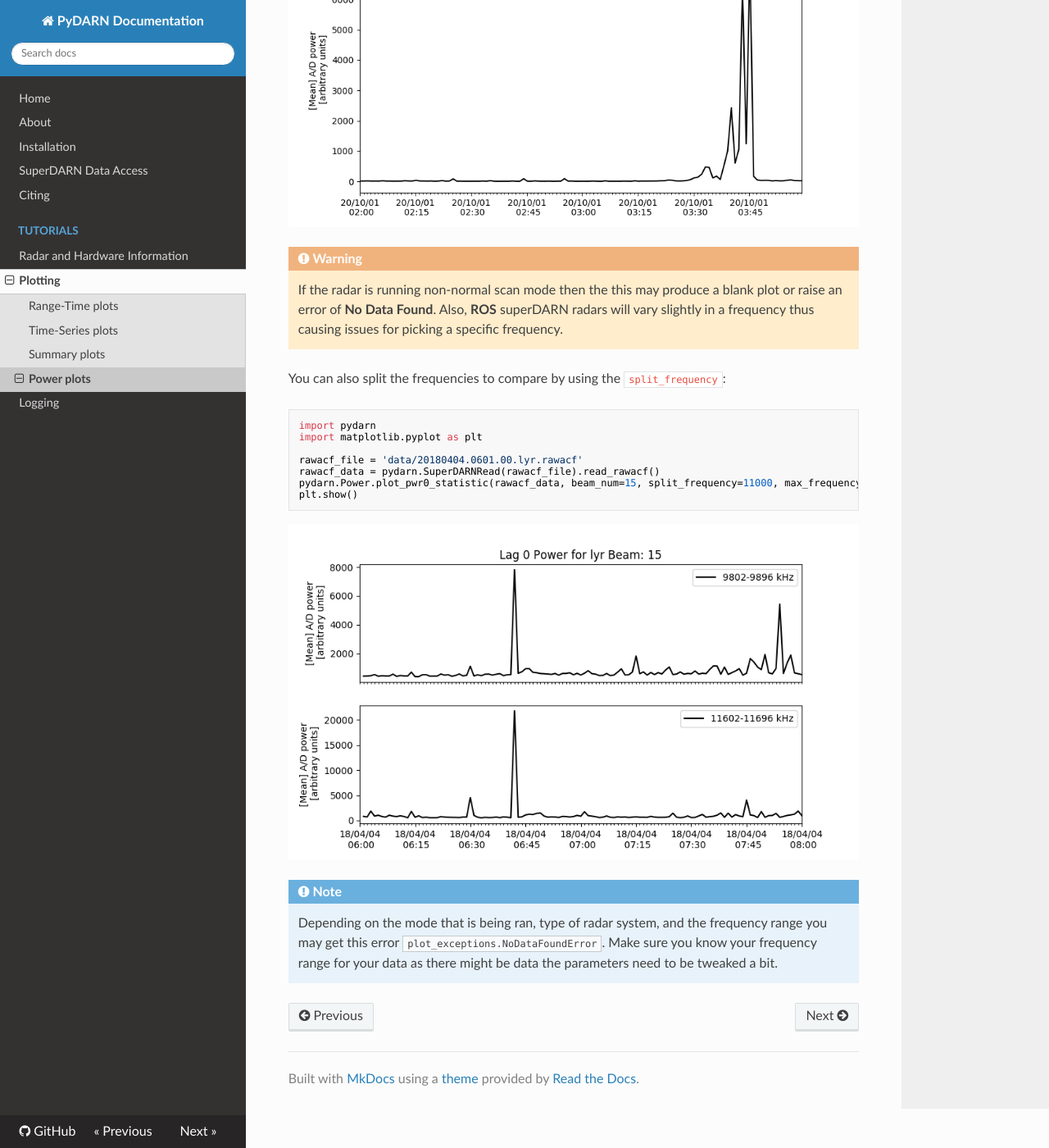
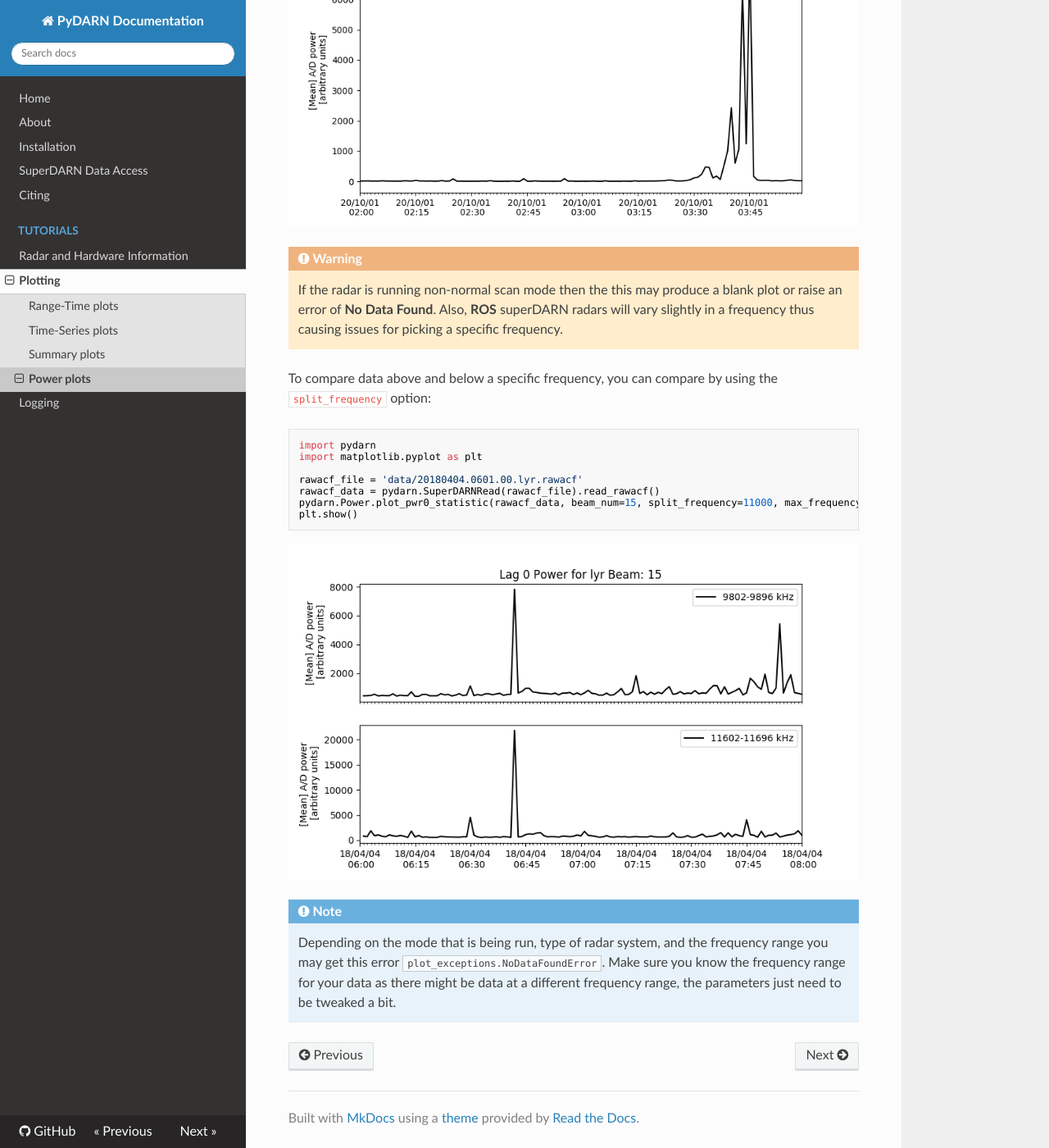
Before and after one commit to SuperDARN/pydarn, an MkDocs documentation site: the page built from docs/user/power.md, in a window 1280 px wide and 1400 px high, scrolled down 1525 px. Shown: the whole window at 82% size. Built offline with MkDocs 1.6.1, drawn with Linux system fonts in a browser that asks for light colours; nearby versions of some CDN libraries; some of the changed text lies outside the part shown.

Commit message:
Apply suggestions from code review
Co-authored-by: carleyjmartin <60905856+carleyjmartin@users.noreply.github.com>

````diff
--- a/docs/user/power.md
+++ b/docs/user/power.md
@@ -22,7 +22,7 @@ You also have access to numerous plotting options:
 
 | Parameter                  | Action                                                   |
 | -------------------------- | -------------------------------------------------------- |
-| beam_bum=0                 | beam number to plot                                      |
+| beam_num=0                 | beam number to plot                                      |
 | min_frequency              | minimum Frequency (inclusive) to plot                    |
 | max_frequency              | maximum Frequency (inclusive) to plot                    |
 | split_frequency            | specific frequency to look for or split between          |
@@ -46,7 +46,7 @@ plt.show()
     Also, **ROS** superDARN radars will vary slightly in a frequency thus causing issues for picking a specific frequency.
 
 
-You can also split the frequencies to compare by using the `split_frequency`:
+To compare data above and below a specific frequency, you can compare by using the `split_frequency` option:
 
 ``` python
 import pydarn
@@ -61,4 +61,4 @@ plt.show()
 ![](../imgs/power_plot3.png)
 
 !!! Note
-    Depending on the mode that is being ran, type of radar system, and the frequency range you may get this error `plot_exceptions.NoDataFoundError`. Make sure you know your frequency range for your data as there might be data the parameters need to be tweaked a bit.
+    Depending on the mode that is being run, type of radar system, and the frequency range you may get this error `plot_exceptions.NoDataFoundError`. Make sure you know the frequency range for your data as there might be data at a different frequency range, the parameters just need to be tweaked a bit.
````
Also changed, not shown: other parts of docs/user/power.md (+2 -2 lines).
